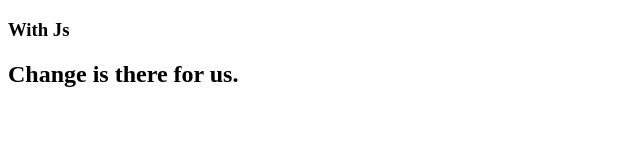
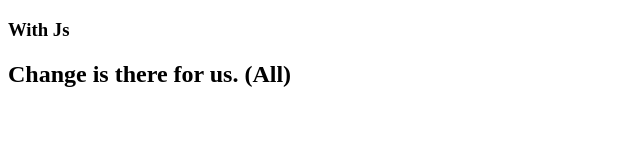
Before and after one commit to aryanlandge-01/Local-Repo, a plain HTML site: page index.html in a window 1280 px wide. Shown: the full height of the page, 0-640 px from the left. Drawn offline with Linux system fonts and the light colour scheme.

Commit message:
all the change

```diff
--- a/index.html
+++ b/index.html
@@ -8,6 +8,6 @@
 </head>
 <body>
     <h3>With Js</h3>
-    <h2>Change is there for us.</h2>
+    <h2>Change is there for us. (All)</h2>
 </body>
 </html>
```
